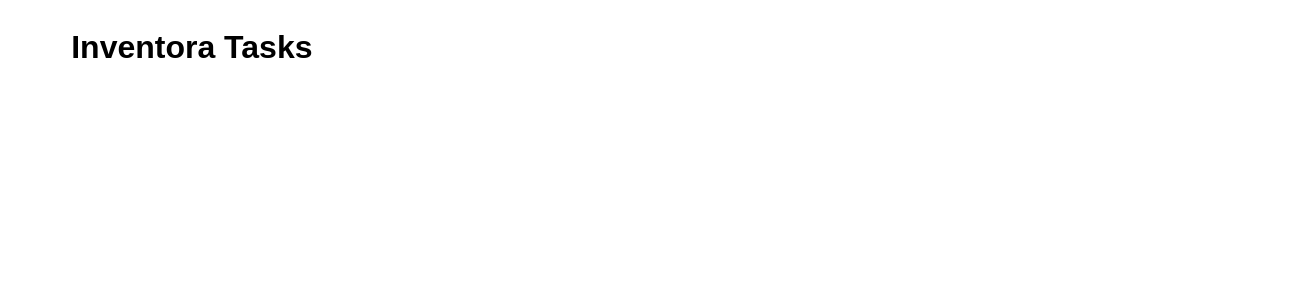
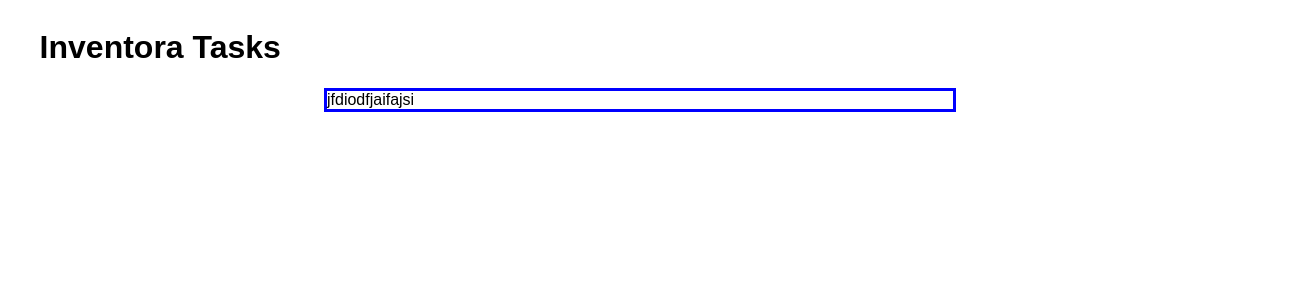
Before and after one commit to adamhinton/inv-todo, a React (Create React App) app: page / in a window 1280 px wide. Shown: the top 300 px of the page, 1304 px wide, since content can reach past the window. Built offline with nearby package versions, Linux system fonts and the light colour scheme.

Commit message:
wrap all non-header content in main

```diff
--- a/src/App.js
+++ b/src/App.js
@@ -1,5 +1,6 @@
 import Header from "./components/Header";
 import { useState } from "react";
+import styled from "styled-components";
 
 function App() {
   // later on, add localStorage fxnality and get this from localStorage (or empty array if none)
@@ -9,12 +10,18 @@ function App() {
     <div className="App">
       <div className="container">
         <Header />
+        <StyledMain>jfdiodfjaifajsi</StyledMain>
       </div>
     </div>
   );
 }
 
 export default App;
+
+const StyledMain = styled.main`
+  width: 50%;
+  border: 3px solid blue;
+`;
 
 // todoList structure:
 // [
--- a/src/index.css
+++ b/src/index.css
@@ -10,5 +10,6 @@ html {
 
 .container {
   display: flex;
-  justify-content: center;
+  flex-direction: column;
+  align-items: center;
 }
```
